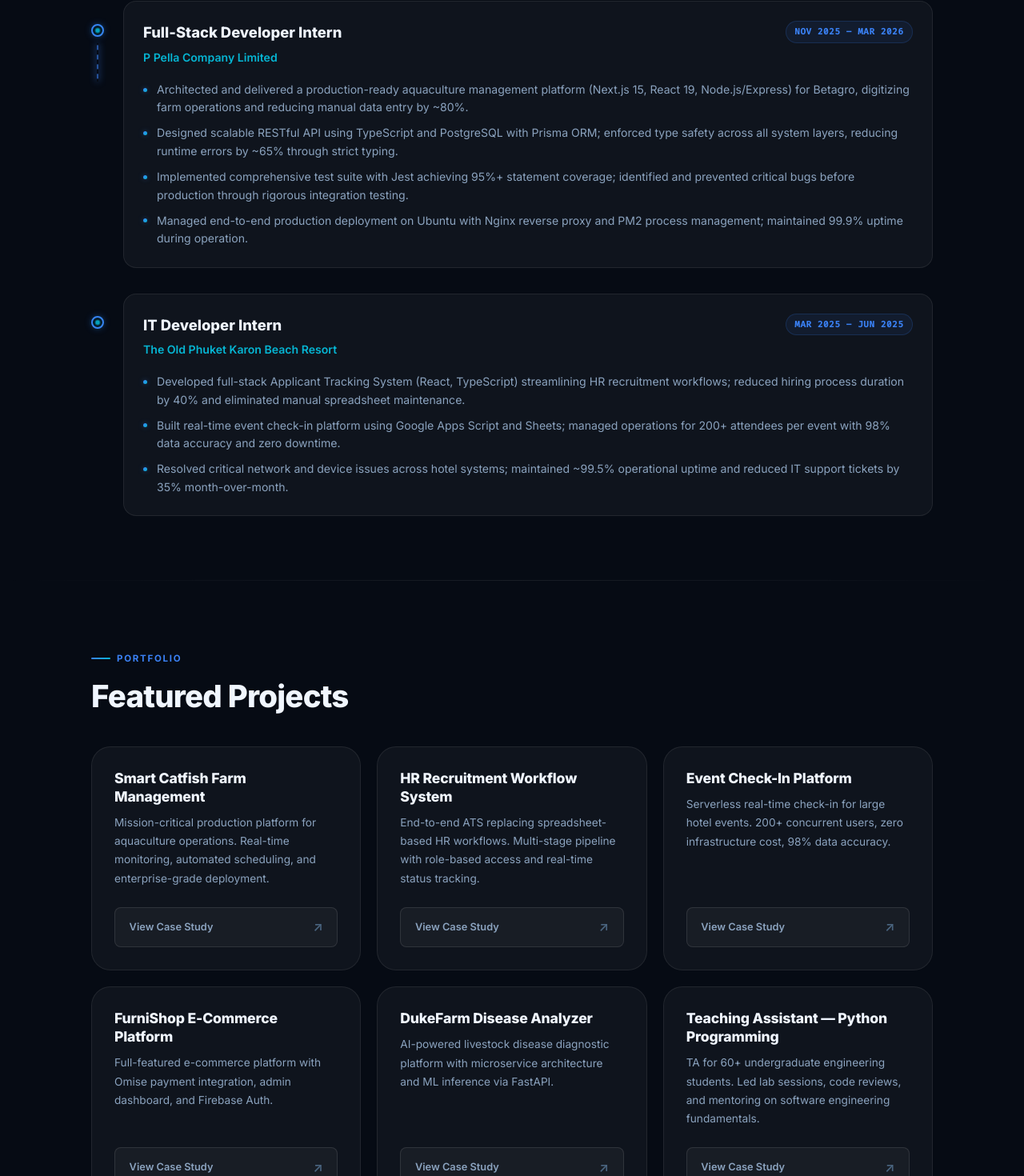
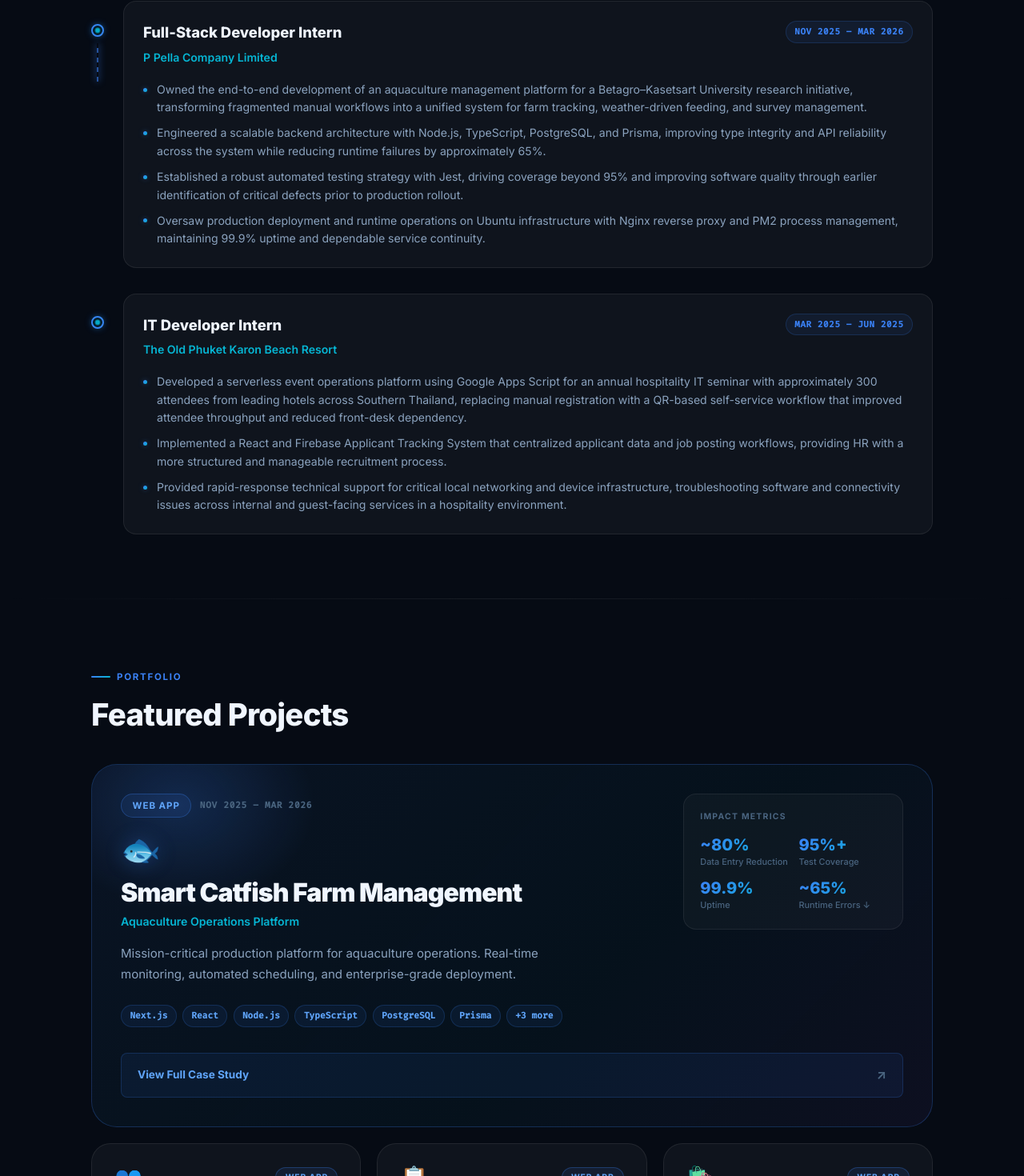
Before and after one commit to koard/Portfolio, a Next.js app: page / in a window 1280 px wide. Shown: the part 1072-2542 px from the top of the page at 80% size. Built offline with nearby package versions, Linux system fonts and the light colour scheme.

Commit message:
refactor: enhance hero layout, update experience copy, and fix hydration.

```diff
--- a/app/components/ProjectModal.tsx
+++ b/app/components/ProjectModal.tsx
@@ -10,6 +10,7 @@ export interface ProjectHighlight {
 
 export interface ProjectDetail {
   icon: string;
+  badge?: string;
   title: string;
   subtitle: string;
   period: string;
--- a/app/globals.css
+++ b/app/globals.css
@@ -712,7 +712,254 @@ section {
   color: var(--text-primary);
 }
 
-/* ─── Projects Grid ──────────────────────────────────────────── */
+/* ─── Projects Section ───────────────────────────────────────── */
+
+/* ── Featured card ─────────────────────────────────────────── */
+.project-featured {
+  position: relative;
+  display: flex;
+  flex-direction: column;
+  padding: 2.25rem;
+  background: linear-gradient(135deg, rgba(59,130,246,0.07) 0%, rgba(6,182,212,0.04) 60%, rgba(139,92,246,0.06) 100%);
+  border: 1px solid rgba(59, 130, 246, 0.25);
+  border-radius: var(--radius-xl);
+  cursor: pointer;
+  overflow: hidden;
+  transition: all 0.4s cubic-bezier(0.16, 1, 0.3, 1);
+}
+
+/* Large glow orb top-left */
+.featured-glow {
+  position: absolute;
+  top: -80px;
+  left: -60px;
+  width: 340px;
+  height: 260px;
+  background: radial-gradient(ellipse, rgba(59, 130, 246, 0.2) 0%, transparent 70%);
+  pointer-events: none;
+  z-index: 0;
+  transition: opacity 0.4s ease;
+}
+
+.project-featured:hover {
+  border-color: rgba(59, 130, 246, 0.55);
+  transform: translateY(-4px);
+  box-shadow:
+    0 32px 80px rgba(0, 0, 0, 0.5),
+    0 0 0 1px rgba(59, 130, 246, 0.15),
+    0 0 60px rgba(59, 130, 246, 0.08);
+}
+
+.project-featured:hover .featured-glow {
+  opacity: 1.5;
+}
+
+.featured-body {
+  position: relative;
+  z-index: 1;
+  display: grid;
+  grid-template-columns: 1fr;
+  gap: 2rem;
+  margin-bottom: 2rem;
+}
+
+@media (min-width: 720px) {
+  .featured-body {
+    grid-template-columns: 1fr auto;
+    align-items: start;
+  }
+}
+
+.featured-left {
+  display: flex;
+  flex-direction: column;
+  gap: 0;
+}
+
+.featured-top-row {
+  display: flex;
+  align-items: center;
+  gap: 0.65rem;
+  margin-bottom: 1.25rem;
+}
+
+.featured-period {
+  font-size: 0.7rem;
+  font-weight: 600;
+  color: var(--text-muted);
+  font-family: 'Fira Code', monospace;
+  letter-spacing: 0.06em;
+  text-transform: uppercase;
+}
+
+.featured-icon {
+  font-size: 2.5rem;
+  line-height: 1;
+  margin-bottom: 1rem;
+  filter: drop-shadow(0 0 12px rgba(59,130,246,0.3));
+}
+
+.featured-title {
+  font-size: clamp(1.5rem, 3vw, 2rem);
+  font-weight: 900;
+  color: var(--text-primary);
+  letter-spacing: -0.03em;
+  line-height: 1.15;
+  margin-bottom: 0.35rem;
+}
+
+.featured-subtitle {
+  font-size: 0.88rem;
+  font-weight: 600;
+  color: var(--accent-secondary);
+  margin-bottom: 1rem;
+}
+
+.featured-desc {
+  font-size: 0.94rem;
+  color: var(--text-secondary);
+  line-height: 1.75;
+  max-width: 560px;
+  margin-bottom: 1.5rem;
+}
+
+.featured-stack {
+  display: flex;
+  flex-wrap: wrap;
+  gap: 0.45rem;
+}
+
+/* Right — metrics panel */
+.featured-right {
+  min-width: 200px;
+  padding: 1.25rem;
+  background: rgba(255,255,255,0.03);
+  border: 1px solid rgba(255,255,255,0.07);
+  border-radius: var(--radius-md);
+  display: flex;
+  flex-direction: column;
+  gap: 1rem;
+}
+
+.featured-metrics-label {
+  font-size: 0.65rem;
+  font-weight: 700;
+  letter-spacing: 0.12em;
+  text-transform: uppercase;
+  color: var(--text-muted);
+}
+
+.featured-metrics {
+  display: grid;
+  grid-template-columns: 1fr 1fr;
+  gap: 0.85rem;
+}
+
+.featured-metric {
+  display: flex;
+  flex-direction: column;
+  gap: 0.2rem;
+}
+
+.featured-metric-value {
+  font-size: 1.25rem;
+  font-weight: 800;
+  background: linear-gradient(135deg, var(--accent-primary), var(--accent-secondary));
+  -webkit-background-clip: text;
+  -webkit-text-fill-color: transparent;
+  background-clip: text;
+  line-height: 1;
+}
+
+.featured-metric-label {
+  font-size: 0.68rem;
+  color: var(--text-muted);
+  font-weight: 500;
+}
+
+/* Featured CTA */
+.featured-cta {
+  position: relative;
+  z-index: 1;
+  display: flex;
+  align-items: center;
+  justify-content: space-between;
+  padding: 0.9rem 1.25rem;
+  background: rgba(59, 130, 246, 0.08);
+  border: 1px solid rgba(59, 130, 246, 0.2);
+  border-radius: var(--radius-sm);
+  font-size: 0.85rem;
+  font-weight: 700;
+  color: #60a5fa;
+  transition: all 0.25s ease;
+}
+
+.project-featured:hover .featured-cta {
+  background: linear-gradient(135deg, var(--accent-primary), var(--accent-secondary));
+  border-color: transparent;
+  color: white;
+  box-shadow: 0 6px 24px rgba(59, 130, 246, 0.45);
+}
+
+.project-featured:hover .featured-cta .project-cta-arrow {
+  color: white;
+  transform: translate(4px, -4px);
+}
+
+/* ── Project Badge chips ──────────────────────────────────── */
+.project-badge {
+  display: inline-flex;
+  align-items: center;
+  padding: 0.25rem 0.7rem;
+  border-radius: 999px;
+  font-size: 0.65rem;
+  font-weight: 700;
+  letter-spacing: 0.08em;
+  text-transform: uppercase;
+  border: 1px solid;
+  white-space: nowrap;
+}
+
+/* Featured variant — larger */
+.project-badge--featured {
+  font-size: 0.72rem;
+  padding: 0.3rem 0.85rem;
+}
+
+/* Per-category colors */
+.project-badge--webapp,
+.project-badge--featured {
+  color: #60a5fa;
+  background: rgba(59,130,246,0.1);
+  border-color: rgba(59,130,246,0.3);
+}
+
+.project-badge--aiml {
+  color: #f472b6;
+  background: rgba(244,114,182,0.1);
+  border-color: rgba(244,114,182,0.3);
+}
+
+.project-badge--mobile,
+.project-badge--mobileapp {
+  color: #34d399;
+  background: rgba(16,185,129,0.1);
+  border-color: rgba(16,185,129,0.3);
+}
+
+.project-badge--embedded {
+  color: #fb923c;
+  background: rgba(249,115,22,0.1);
+  border-color: rgba(249,115,22,0.3);
+}
+
+.project-badge--education {
+  color: #a78bfa;
+  background: rgba(139,92,246,0.1);
+  border-color: rgba(139,92,246,0.3);
+}
+
+/* ── Secondary project cards ─────────────────────────────── */
 .projects-grid {
   display: grid;
   grid-template-columns: repeat(auto-fill, minmax(300px, 1fr));
@@ -761,8 +1008,21 @@ section {
   opacity: 1;
 }
 
+/* Top row: icon + badge */
+.project-card-top {
+  display: flex;
+  align-items: center;
+  justify-content: space-between;
+  margin-bottom: 1rem;
+}
+
+.project-icon {
+  font-size: 1.75rem;
+  line-height: 1;
+}
+
 .project-title {
-  font-size: 1.1rem;
+  font-size: 1.05rem;
   font-weight: 800;
   color: var(--text-primary);
   margin-bottom: 0.6rem;
@@ -811,6 +1071,7 @@ section {
   color: white;
   transform: translate(3px, -3px);
 }
+
 
 /* ─── Education Cards ────────────────────────────────────────── */
 .edu-grid {
--- a/app/layout.tsx
+++ b/app/layout.tsx
@@ -74,8 +74,9 @@ export default function RootLayout({
     <html
       lang="en"
       className={`${inter.variable} ${firaCode.variable} h-full`}
+      suppressHydrationWarning
     >
-      <body className="min-h-full">
+      <body className="min-h-full" suppressHydrationWarning>
         {children}
         <Analytics />
       </body>
--- a/app/page.tsx
+++ b/app/page.tsx
@@ -11,10 +11,10 @@ const experience = [
     company: "P Pella Company Limited",
     location: "Remote / Hybrid",
     bullets: [
-      "Architected and delivered a production-ready aquaculture management platform (Next.js 15, React 19, Node.js/Express) for Betagro, digitizing farm operations and reducing manual data entry by ~80%.",
-      "Designed scalable RESTful API using TypeScript and PostgreSQL with Prisma ORM; enforced type safety across all system layers, reducing runtime errors by ~65% through strict typing.",
-      "Implemented comprehensive test suite with Jest achieving 95%+ statement coverage; identified and prevented critical bugs before production through rigorous integration testing.",
-      "Managed end-to-end production deployment on Ubuntu with Nginx reverse proxy and PM2 process management; maintained 99.9% uptime during operation.",
+      "Owned the end-to-end development of an aquaculture management platform for a Betagro–Kasetsart University research initiative, transforming fragmented manual workflows into a unified system for farm tracking, weather-driven feeding, and survey management.",
+      "Engineered a scalable backend architecture with Node.js, TypeScript, PostgreSQL, and Prisma, improving type integrity and API reliability across the system while reducing runtime failures by approximately 65%.",
+      "Established a robust automated testing strategy with Jest, driving coverage beyond 95% and improving software quality through earlier identification of critical defects prior to production rollout.",
+      "Oversaw production deployment and runtime operations on Ubuntu infrastructure with Nginx reverse proxy and PM2 process management, maintaining 99.9% uptime and dependable service continuity.",
     ],
     stack: ["Next.js", "React", "Node.js", "TypeScript", "PostgreSQL", "Prisma", "Jest", "Nginx", "PM2"],
     color: "blue",
@@ -25,9 +25,9 @@ const experience = [
     company: "The Old Phuket Karon Beach Resort",
     location: "Phuket, Thailand",
     bullets: [
-      "Developed full-stack Applicant Tracking System (React, TypeScript) streamlining HR recruitment workflows; reduced hiring process duration by 40% and eliminated manual spreadsheet maintenance.",
-      "Built real-time event check-in platform using Google Apps Script and Sheets; managed operations for 200+ attendees per event with 98% data accuracy and zero downtime.",
-      "Resolved critical network and device issues across hotel systems; maintained ~99.5% operational uptime and reduced IT support tickets by 35% month-over-month.",
+      "Developed a serverless event operations platform using Google Apps Script for an annual hospitality IT seminar with approximately 300 attendees from leading hotels across Southern Thailand, replacing manual registration with a QR-based self-service workflow that improved attendee throughput and reduced front-desk dependency.",
+      "Implemented a React and Firebase Applicant Tracking System that centralized applicant data and job posting workflows, providing HR with a more structured and manageable recruitment process.",
+      "Provided rapid-response technical support for critical local networking and device infrastructure, troubleshooting software and connectivity issues across internal and guest-facing services in a hospitality environment.",
     ],
     stack: ["React", "TypeScript", "Google Apps Script", "Google Sheets", "REST API"],
     color: "cyan",
@@ -37,6 +37,7 @@ const experience = [
 const projects: ProjectDetail[] = [
   {
     icon: "🐟",
+    badge: "Web App",
     title: "Smart Catfish Farm Management",
     subtitle: "Aquaculture Operations Platform",
     period: "Nov 2025 – Mar 2026",
@@ -67,6 +68,7 @@ const projects: ProjectDetail[] = [
   },
   {
     icon: "👥",
+    badge: "Web App",
     title: "HR Recruitment Workflow System",
     subtitle: "Applicant Tracking System",
     period: "Mar 2025 – Jun 2025",
@@ -95,6 +97,7 @@ const projects: ProjectDetail[] = [
   },
   {
     icon: "📋",
+    badge: "Web App",
     title: "Event Check-In Platform",
     subtitle: "Real-Time Attendance System",
     period: "Mar 2025 – Jun 2025",
@@ -125,6 +128,7 @@ const projects: ProjectDetail[] = [
   },
   {
     icon: "🛍️",
+    badge: "Web App",
     title: "FurniShop E-Commerce Platform",
     subtitle: "Full-Stack Furniture Store",
     period: "2026",
@@ -155,6 +159,7 @@ const projects: ProjectDetail[] = [
   },
   {
     icon: "🐄",
+    badge: "AI/ML",
     title: "DukeFarm Disease Analyzer",
     subtitle: "AI-Powered Agricultural Tool",
     period: "2025 – 2026",
@@ -183,6 +188,7 @@ const projects: ProjectDetail[] = [
   },
   {
     icon: "🎓",
+    badge: "Education",
     title: "Teaching Assistant — Python Programming",
     subtitle: "Prince of Songkla University",
     period: "2024 – 2025",
@@ -350,7 +356,7 @@ export default function Home() {
         {/* ── HERO ──────────────────────────────────────────────── */}
         <section id="hero">
           <div className="content-container">
-            <div style={{ display: "grid", gridTemplateColumns: "1fr auto", gap: "3rem", alignItems: "center" }}>
+            <div className="grid grid-cols-1 lg:grid-cols-[1fr_auto] gap-12 items-center">
               {/* Left */}
               <div>
                 <div className="hero-badge">
@@ -369,11 +375,9 @@ export default function Home() {
                 </p>
                 <div className="hero-ctas">
                   <a href="#contact" className="btn-primary">
-                    Get in Touch ✉
+                    Get in Touch
                   </a>
-                  <a href="#projects" className="btn-secondary">
-                    View Projects →
-                  </a>
+
                   <a
                     href="https://github.com/koard"
                     target="_blank"
@@ -401,7 +405,7 @@ export default function Home() {
               </div>
 
               {/* Right — Visual */}
-              <div className="hero-visual" style={{ minWidth: "280px" }}>
+              <div className="hero-visual hidden lg:flex" style={{ minWidth: "280px" }}>
                 <div className="avatar-ring">
                   <div className="avatar-inner">
                     <span>👨🏻‍💻</span>
@@ -461,18 +465,93 @@ export default function Home() {
               <div className="section-eyebrow">Portfolio</div>
               <h2 className="section-title">Featured Projects</h2>
             </div>
-            <div className="projects-grid" style={{ marginTop: "2.5rem" }}>
-              {projects.map((p, i) => (
+
+            {/* ── Featured (first) project ── */}
+            {projects.slice(0, 1).map((p) => (
+              <article
+                key={p.title}
+                className="project-featured fade-up"
+                style={{ marginTop: "2.5rem", transitionDelay: "0.05s" }}
+                role="button"
+                tabIndex={0}
+                aria-label={`View details for ${p.title}`}
+                onClick={() => setSelectedProject(p)}
+                onKeyDown={(e) => (e.key === "Enter" || e.key === " ") && setSelectedProject(p)}
+              >
+                {/* Glow orb behind featured card */}
+                <div className="featured-glow" aria-hidden="true" />
+
+                <div className="featured-body">
+                  {/* Left column */}
+                  <div className="featured-left">
+                    <div className="featured-top-row">
+                      {p.badge && (
+                        <span className="project-badge project-badge--featured">{p.badge}</span>
+                      )}
+                      <span className="featured-period">{p.period}</span>
+                    </div>
+
+                    <div className="featured-icon" aria-hidden="true">{p.icon}</div>
+                    <h3 className="featured-title">{p.title}</h3>
+                    <p className="featured-subtitle">{p.subtitle}</p>
+                    <p className="featured-desc">{p.description}</p>
+
+                    <div className="featured-stack">
+                      {p.stack.slice(0, 6).map((s) => (
+                        <span key={s} className="tech-tag">{s}</span>
+                      ))}
+                      {p.stack.length > 6 && (
+                        <span className="tech-tag">+{p.stack.length - 6} more</span>
+                      )}
+                    </div>
+                  </div>
+
+                  {/* Right column — metrics */}
+                  {p.highlights.length > 0 && (
+                    <div className="featured-right">
+                      <div className="featured-metrics-label">Impact Metrics</div>
+                      <div className="featured-metrics">
+                        {p.highlights.map((h, hi) => (
+                          <div key={hi} className="featured-metric">
+                            <div className="featured-metric-value">{h.value}</div>
+                            <div className="featured-metric-label">{h.label}</div>
+                          </div>
+                        ))}
+                      </div>
+                    </div>
+                  )}
+                </div>
+
+                {/* CTA */}
+                <div className="featured-cta">
+                  <span>View Full Case Study</span>
+                  <span className="project-cta-arrow">↗</span>
+                </div>
+              </article>
+            ))}
+
+            {/* ── Secondary projects grid ── */}
+            <div className="projects-grid" style={{ marginTop: "1.25rem" }}>
+              {projects.slice(1).map((p, i) => (
                 <article
-                  key={i}
+                  key={p.title}
                   className="project-card fade-up"
-                  style={{ transitionDelay: `${i * 0.08}s` }}
+                  style={{ transitionDelay: `${(i + 1) * 0.08}s` }}
                   role="button"
                   tabIndex={0}
                   aria-label={`View details for ${p.title}`}
                   onClick={() => setSelectedProject(p)}
                   onKeyDown={(e) => (e.key === "Enter" || e.key === " ") && setSelectedProject(p)}
                 >
+                  {/* Badge + icon row */}
+                  <div className="project-card-top">
+                    <span className="project-icon" aria-hidden="true">{p.icon}</span>
+                    {p.badge && (
+                      <span className={`project-badge project-badge--${p.badge.replace(/[^a-z]/gi, "").toLowerCase()}`}>
+                        {p.badge}
+                      </span>
+                    )}
+                  </div>
 
                   {/* Title */}
                   <h3 className="project-title">{p.title}</h3>
```
